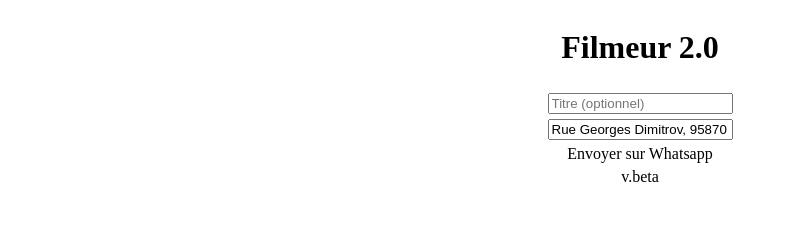
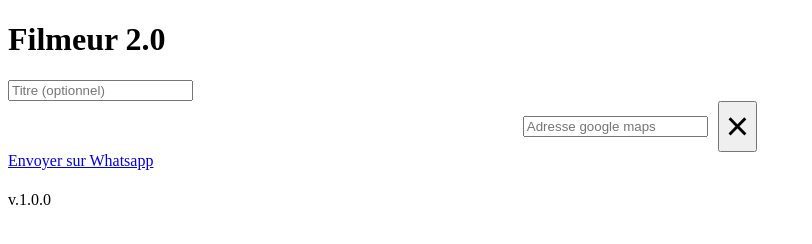
Before and after one commit to hopollo/filmeur, a plain HTML site: page index.html in a window 1280 px wide. Shown: the whole page, without its empty margins (0-812 px from the left). Drawn offline with Linux system fonts and the light colour scheme.

Commit message:
Update index.html

```diff
--- a/index.html
+++ b/index.html
@@ -1,20 +1,34 @@
 <!DOCTYPE html>
 <html>
+
 <head>
   <meta charset="utf-8">
   <meta name="viewport" content="width=device-width">
+  <link rel="stylesheet" href="styles.css">
   <title>Filmeur 2.0</title>
 </head>
+
 <body>
-  <div class="main" style="display:flex; flex-direction:column; gap:5px; justify-content:center; align-items: center;">
+  <div class="main">
     <h1>Filmeur 2.0</h1>
 
-    <input id="title" placeholder="Titre (optionnel)" />
-    <input id="source" placeholder="lieux" value="Rue Georges Dimitrov, 95870 Bezons" />
+    <input id="title" placeholder="Titre (optionnel)" autocomplete="false" />
+
+    <div style="display: flex; justify-content: center; align-items: center; gap: 10px;">
+      <input id="source" placeholder="Adresse google maps" required />
+      <button id="clearSource" style="cursor: pointer; font-size: 5vh;">×</button>
+    </div>
 
     <a id="waLink" data-action="share/whatsapp/share">Envoyer sur Whatsapp</a>
 
-    <span>v.beta</span>
+    <h1 id="finalLink"></h1>
+
+    <span id="error"></span>
+
+    <span>v.1.0.0</span>
   </div>
+
+  <script src="./main.js"></script>
 </body>
+
 </html>
```
